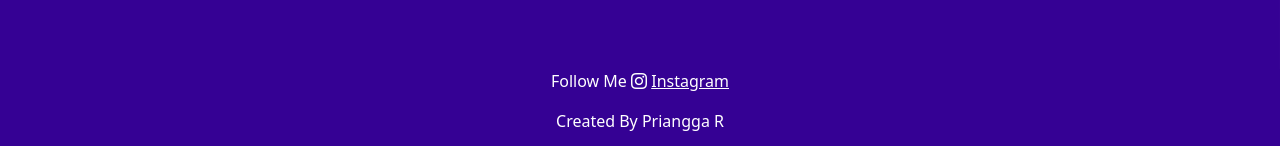
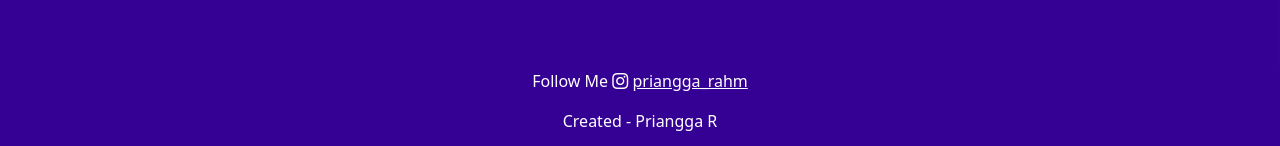
Before and after one commit to angga92528/prianggarahm.github.io, a plain HTML site: page index.html in a window 1280 px wide. Shown: the part 2736-2882 px from the top of the page. Drawn offline with nearby package versions, Linux system fonts and the light colour scheme.

Commit message:
edit footer 1

```diff
--- a/index.html
+++ b/index.html
@@ -209,8 +209,8 @@
 
     <!-- footer -->
     <footer class="text-white text-center" style="background-color: #350194">
-      <p>Follow Me <i class="bi bi-instagram"></i> <a href="https://www.instagram.com/priangga_rahm/?hl=id" class="text-white fw">Instagram</a></p>
-      <p>Created By Priangga R</a></p>
+      <p>Follow Me <i class="bi bi-instagram"></i> <a href="https://www.instagram.com/priangga_rahm/?hl=id" class="text-white fw">priangga_rahm</a></p>
+      <p>Created - Priangga R</a></p>
       <div class="row text-center mb-12"></div>
     </footer>
     <!-- end footer -->
```
